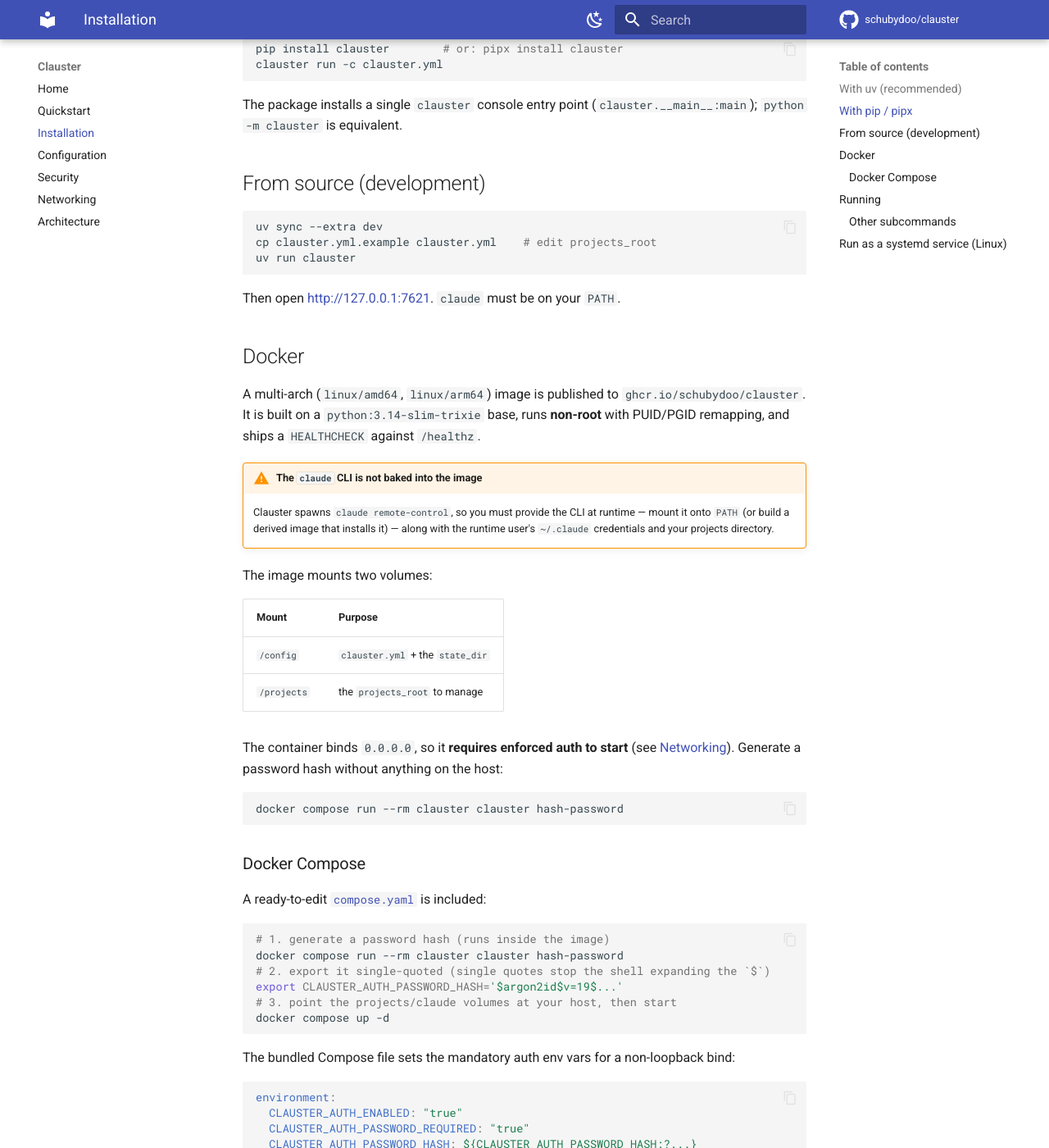
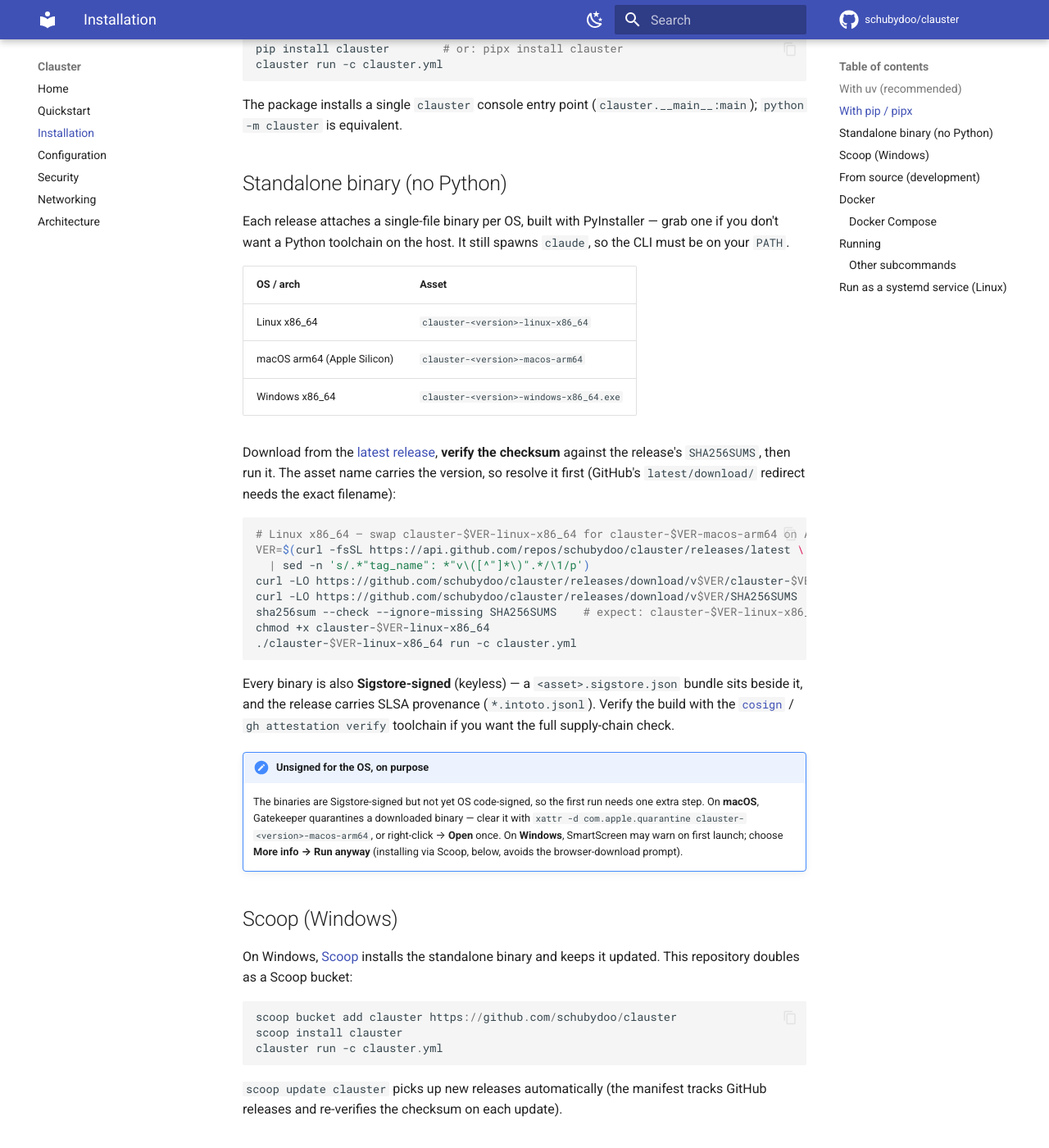
Before and after one commit to schubydoo/clauster, an MkDocs documentation site: the page built from docs/installation.md, in a window 1280 px wide and 1400 px high, scrolled down 813 px. Shown: the whole window at 82% size. Built offline with MkDocs 1.6.1 and Material for MkDocs 9.7.7, drawn with Linux system fonts in a browser that asks for light colours; comment, search, counter and statistics services are not loaded.

Commit message:
docs(install): standalone-binary + Scoop install paths
Document the signed standalone binaries shipped in 0.10.0 (download +
checksum + Sigstore/SLSA verification, with macOS Gatekeeper / Windows
SmartScreen first-run notes) and add a Scoop bucket so the repository
itself is installable on Windows via `scoop bucket add clauster …`.

The Scoop manifest uses `checkver: github` + `autoupdate.hash.url` →
`SHA256SUMS`, so it tracks new releases and re-verifies the checksum
without a per-release CI bump. README gains a compact Install teaser
linking the full recipes on the docs site.

Part 1 of package-managers prong 1 (infra 9). Homebrew + Nix follow
separately — both need a runtime test on their target OS and the
Homebrew tap-repo decision.

Co-Authored-By: Claude Opus 4.8 (1M context) <noreply@anthropic.com>

````diff
--- a/docs/installation.md
+++ b/docs/installation.md
@@ -40,6 +40,62 @@ clauster run -c clauster.yml
 
 The package installs a single `clauster` console entry point
 (`clauster.__main__:main`); `python -m clauster` is equivalent.
+
+## Standalone binary (no Python)
+
+Each release attaches a single-file binary per OS, built with PyInstaller — grab
+one if you don't want a Python toolchain on the host. It still spawns `claude`,
+so the CLI must be on your `PATH`.
+
+| OS / arch | Asset |
+| --- | --- |
+| Linux x86_64 | `clauster-<version>-linux-x86_64` |
+| macOS arm64 (Apple Silicon) | `clauster-<version>-macos-arm64` |
+| Windows x86_64 | `clauster-<version>-windows-x86_64.exe` |
+
+Download from the [latest release](https://github.com/schubydoo/clauster/releases/latest),
+**verify the checksum** against the release's `SHA256SUMS`, then run it. The asset
+name carries the version, so resolve it first (GitHub's `latest/download/`
+redirect needs the exact filename):
+
+```sh
+# Linux x86_64 — swap clauster-$VER-linux-x86_64 for clauster-$VER-macos-arm64 on Apple Silicon
+VER=$(curl -fsSL https://api.github.com/repos/schubydoo/clauster/releases/latest \
+  | sed -n 's/.*"tag_name": *"v\([^"]*\)".*/\1/p')
+curl -LO https://github.com/schubydoo/clauster/releases/download/v$VER/clauster-$VER-linux-x86_64
+curl -LO https://github.com/schubydoo/clauster/releases/download/v$VER/SHA256SUMS
+sha256sum --check --ignore-missing SHA256SUMS    # expect: clauster-$VER-linux-x86_64: OK
+chmod +x clauster-$VER-linux-x86_64
+./clauster-$VER-linux-x86_64 run -c clauster.yml
+```
+
+Every binary is also **Sigstore-signed** (keyless) — a `<asset>.sigstore.json`
+bundle sits beside it, and the release carries SLSA provenance
+(`*.intoto.jsonl`). Verify the build with the
+[`cosign`](https://docs.sigstore.dev/) / `gh attestation verify` toolchain if you
+want the full supply-chain check.
+
+!!! note "Unsigned for the OS, on purpose"
+    The binaries are Sigstore-signed but not yet OS code-signed, so the first run
+    needs one extra step. On **macOS**, Gatekeeper quarantines a downloaded
+    binary — clear it with `xattr -d com.apple.quarantine
+    clauster-<version>-macos-arm64`, or right-click → **Open** once. On
+    **Windows**, SmartScreen may warn on first launch; choose **More info → Run
+    anyway** (installing via Scoop, below, avoids the browser-download prompt).
+
+## Scoop (Windows)
+
+On Windows, [Scoop](https://scoop.sh) installs the standalone binary and keeps it
+updated. This repository doubles as a Scoop bucket:
+
+```powershell
+scoop bucket add clauster https://github.com/schubydoo/clauster
+scoop install clauster
+clauster run -c clauster.yml
+```
+
+`scoop update clauster` picks up new releases automatically (the manifest tracks
+GitHub releases and re-verifies the checksum on each update).
 
 ## From source (development)
 
````
Also changed, not shown: README.md (+10 -0 lines), 1 other file.
